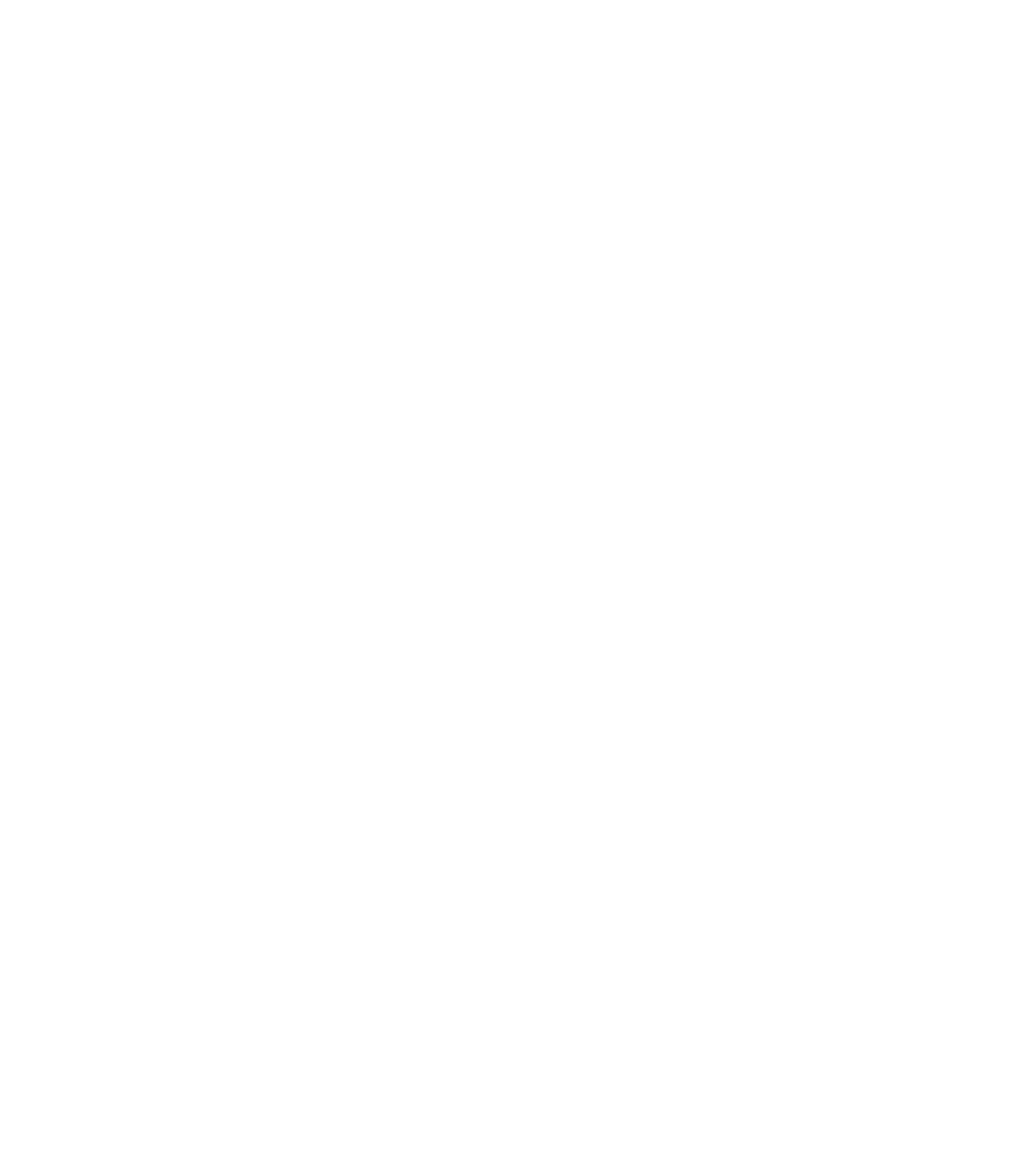
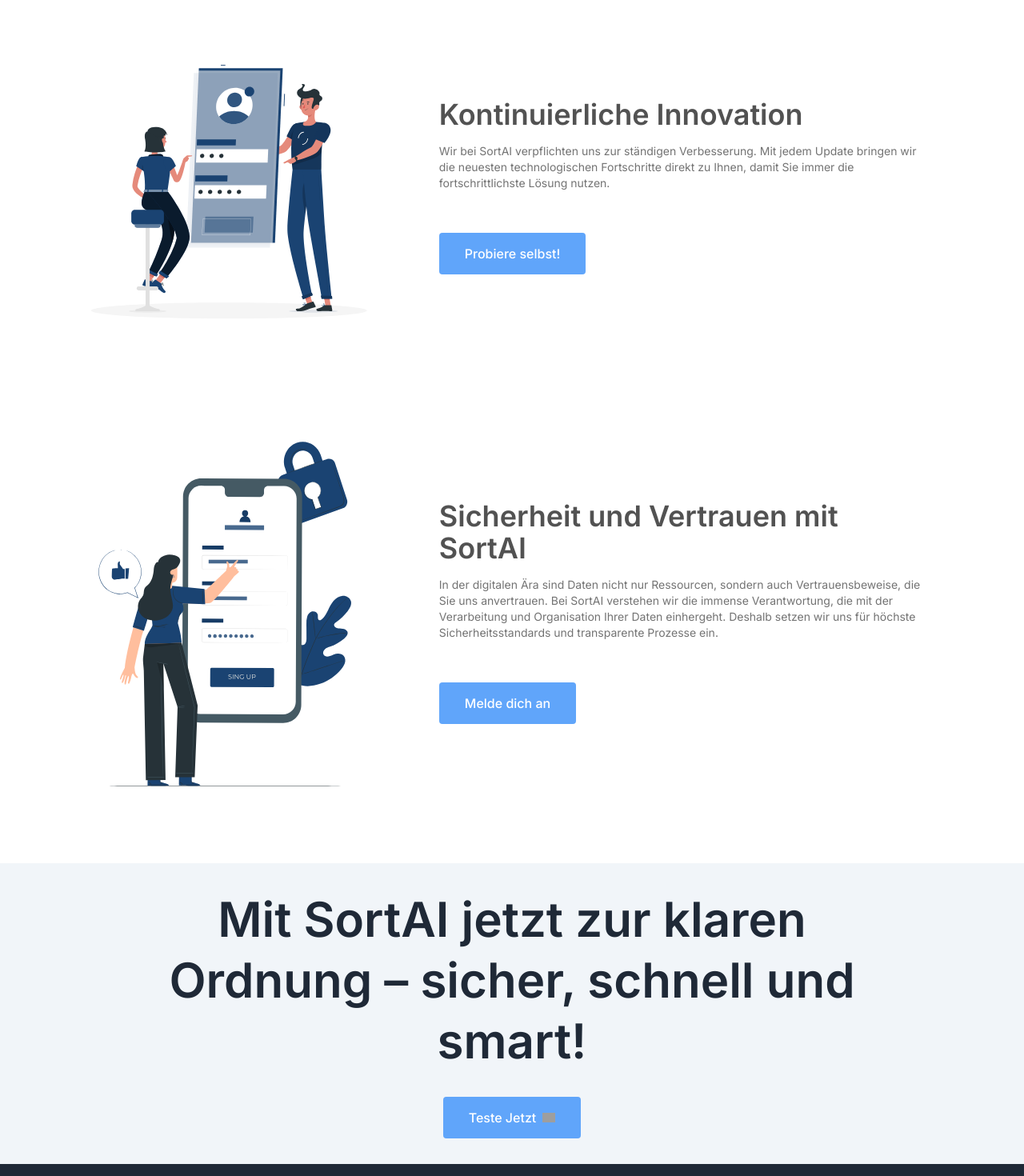
Before and after one commit to martin-beneder/file-sorter, a Next.js app: page / in a window 1280 px wide. Shown: the part 1320-2790 px from the top of the page at 80% size. Before the commit the page ends 1159 px from the top, so only its background shows below. Built offline with nearby package versions, Linux system fonts and the light colour scheme; grey boxes are pictures that could not be loaded.

Commit message:
finsiehd home page

```diff
--- /dev/null
+++ b/src/app/components/body.tsx
@@ -0,0 +1,88 @@
+import Image from "next/image";
+
+export default function Body() {
+    return(
+    <>
+       <header className="justify-center items-stretch flex flex-col py-12">
+        <div className="justify-center items-center flex w-full flex-col mt-32 px-16 max-md:max-w-full max-md:mt-10 max-md:px-5">
+          <div className="w-full max-w-6xl max-md:max-w-full">
+            <div className="gap-5 flex max-md:flex-col max-md:items-stretch max-md:gap-0">
+              <div className="flex flex-col items-stretch w-2/5 max-md:w-full max-md:ml-0">
+                <Image
+                  loading="lazy"
+                  src="/handy.svg"
+                  className="aspect-[1.02] object-contain object-center w-full justify-center items-center overflow-hidden grow max-md:max-w-full max-md:mt-10"
+                  alt="Image 1"
+                  width={400}
+                    height={384}
+                />
+              </div>
+              <div className="flex flex-col items-stretch w-3/5 ml-5 max-md:w-full max-md:ml-0">
+                <div className="flex flex-col my-auto pr-16 items-start max-md:max-w-full max-md:mt-10 max-md:pr-5">
+                  <h1
+                    className="self-stretch text-neutral-600 text-4xl font-semibold leading-10 max-md:max-w-full"
+                    aria-label="Kontinuierliche Innovation"
+                  >
+                    Kontinuierliche Innovation
+                  </h1>
+                  <div
+                    className="self-stretch text-neutral-500 text-sm leading-5 mt-4 max-md:max-w-full"
+                    aria-label="Beschreibung"
+                  >
+                    Wir bei SortAI verpflichten uns zur ständigen Verbesserung. Mit jedem Update bringen wir die neuesten technologischen Fortschritte direkt zu Ihnen, damit Sie immer die fortschrittlichste Lösung nutzen. <br /><br />
+                  </div>
+                  <a
+                    href="#"
+                    className="text-white text-center text-base font-medium leading-6 whitespace-nowrap justify-center items-stretch rounded bg-blue-400 mt-8 px-8 py-3.5 max-md:px-5"
+                    aria-label="Probiere selbst!"
+                  >
+                    Probiere selbst!
+                  </a>
+                </div>
+              </div>
+            </div>
+          </div>
+        </div>
+      </header>
+      <section className="justify-center items-center flex w-full flex-col mt-12 mb-24 px-16 max-md:max-w-full max-md:my-10 max-md:px-5">
+        <div className="w-full max-w-6xl max-md:max-w-full">
+          <div className="gap-5 flex max-md:flex-col max-md:items-stretch max-md:gap-0">
+            <div className="flex flex-col items-stretch w-2/5 max-md:w-full max-md:ml-0">
+              <Image
+                loading="lazy"
+                src="/secure-handy.svg"
+                className="aspect-[1.02] object-contain object-center w-full overflow-hidden grow max-md:max-w-full max-md:mt-10"
+                alt="Image 2"
+                width={400}
+                height={384}
+              />
+            </div>
+            <div className="flex flex-col items-stretch w-3/5 ml-5 max-md:w-full max-md:ml-0">
+              <div className="flex flex-col my-auto pr-16 items-start max-md:max-w-full max-md:mt-10 max-md:pr-5">
+                <h1
+                  className="self-stretch text-neutral-600 text-4xl font-semibold leading-10 max-md:max-w-full"
+                  aria-label="Sicherheit und Vertrauen mit SortAI"
+                >
+                  Sicherheit und Vertrauen mit SortAI
+                </h1>
+                <div
+                  className="self-stretch text-neutral-500 text-sm leading-5 mt-4 max-md:max-w-full"
+                  aria-label="Beschreibung"
+                >
+                  In der digitalen Ära sind Daten nicht nur Ressourcen, sondern auch Vertrauensbeweise, die Sie uns anvertrauen. Bei SortAI verstehen wir die immense Verantwortung, die mit der Verarbeitung und Organisation Ihrer Daten einhergeht. Deshalb setzen wir uns für höchste Sicherheitsstandards und transparente Prozesse ein. <br /><br />
+                </div>
+                <a
+                  href="#"
+                  className="text-white text-center text-base font-medium leading-6 whitespace-nowrap justify-center items-stretch rounded bg-blue-400 mt-8 px-8 py-3.5 max-md:px-5"
+                  aria-label="Melde dich an"
+                >
+                  Melde dich an
+                </a>
+              </div>
+            </div>
+          </div>
+        </div>
+      </section>
+    </>
+  );
+}
--- /dev/null
+++ b/src/app/components/footer.tsx
@@ -0,0 +1,78 @@
+import Image from "next/image";
+export default function Footer() {
+return(
+
+    <div className="items-stretch flex flex-col ">
+      <header className="items-center bg-slate-100 flex w-full flex-col justify-center px-16 py-8 max-md:max-w-full max-md:px-5">
+        <div className="flex w-[887px] max-w-full flex-col items-stretch">
+          <h1 className="text-gray-800 text-center text-6xl font-semibold leading-[76px] max-md:max-w-full max-md:text-4xl max-md:leading-[52px]">
+            Mit SortAI jetzt zur klaren Ordnung – sicher, schnell und smart!
+          </h1>
+          <div className="justify-center items-stretch rounded bg-blue-400 self-center flex gap-2 mt-8 px-8 py-3.5 max-md:px-5">
+            <a href="#" className="text-white text-center text-base font-medium leading-6 grow whitespace-nowrap">
+              Teste Jetzt
+            </a>
+            <Image
+              src="https://cdn.builder.io/api/v1/image/assets/TEMP/66ea9aeb1a4a0a9affb34a0b08a82001f531fb388777b5f44306c941749b66a9?apiKey=66dfc47dff124ae099f0affe8343122c&"
+              className="aspect-square object-contain object-center w-4 justify-center items-center overflow-hidden self-center shrink-0 max-w-full my-auto"
+              alt=""
+              width={4}
+              height={4}
+            />
+          </div>
+        </div>
+      </header>
+      <section className="items-center bg-gray-800 flex w-full flex-col justify-center px-16 py-12 max-md:max-w-full max-md:px-5">
+        <form className="w-full max-w-[1110px] my-3.5 max-md:max-w-full">
+          <div className="gap-5 flex max-md:flex-col max-md:items-stretch max-md:gap-0">
+            <div className="flex flex-col items-stretch w-[37%] max-md:w-full max-md:ml-0">
+              <div className="items-stretch flex grow flex-col max-md:mt-10">
+                <div className="items-stretch flex justify-between gap-2.5 pr-20 max-md:pr-5">
+
+                  <Image
+                    src="/logo.svg"
+                    className="aspect-[5.31] object-contain object-center w-full fill-white overflow-hidden self-center shrink-0 max-w-full my-auto"
+                    alt="Sort AI Logo"
+                    width={200}
+                    height={200}
+                  />
+                </div>
+                <div className="text-slate-100 text-sm leading-5 whitespace-nowrap mt-10">
+                  Copyright © 2024 SortAI
+                </div>
+                <div className="text-slate-100 text-sm leading-5 whitespace-nowrap mt-2">All rights reserved</div>
+
+              </div>
+            </div>
+            <div className="flex flex-col items-stretch w-[63%] ml-5 max-md:w-full max-md:ml-0">
+              <div className="max-md:max-w-full max-md:mt-10">
+                <div className="gap-5 flex max-md:flex-col max-md:items-stretch max-md:gap-0">
+                  <div className="flex flex-col items-stretch w-[28%] max-md:w-full max-md:ml-0">
+                    <div className="items-stretch flex grow flex-col max-md:mt-8">
+                      <div className="text-white text-xl font-semibold leading-7 whitespace-nowrap">SortAI</div>
+                      <div className="text-slate-100 text-sm leading-5 whitespace-nowrap mt-6">Über us</div>
+                      <div className="text-slate-100 text-sm leading-5 whitespace-nowrap mt-3">Contact us</div>
+                      <div className="text-slate-100 text-sm leading-5 whitespace-nowrap mt-3">Pricing</div>
+                    </div>
+                  </div>
+                  <div className="flex flex-col items-stretch w-[28%] ml-5 max-md:w-full max-md:ml-0">
+                    <div className="items-stretch flex flex-col max-md:mt-8">
+                      <div className="text-white text-xl font-semibold leading-7 whitespace-nowrap">Support</div>
+                      <div className="text-slate-100 text-sm leading-5 whitespace-nowrap mt-6">Terms of service</div>
+                      <div className="text-slate-100 text-sm leading-5 whitespace-nowrap mt-3">Privacy policy</div>
+                    </div>
+                  </div>
+                  <div className="flex flex-col items-stretch w-[44%] ml-5 max-md:w-full max-md:ml-0">
+                    <div className="items-stretch flex flex-col max-md:mt-8">
+
+                    </div>
+                  </div>
+                </div>
+              </div>
+            </div>
+          </div>
+        </form>
+      </section>
+    </div>
+  );
+}
--- a/src/app/components/home.tsx
+++ b/src/app/components/home.tsx
@@ -9,7 +9,7 @@
         <div className="gap-5 flex max-md:flex-col max-md:items-stretch max-md:gap-0">
           <div className="flex flex-col items-stretch w-[63%] max-md:w-full max-md:ml-0">
             <div className="flex flex-col my-auto items-start max-md:max-w-full max-md:mt-10">
-              <div className="self-stretch text-blue-400 text-6xl font-semibold leading-[76px] max-md:max-w-full max-md:text-4xl max-md:leading-[52px]">
+              <div className="self-stretch text-black text-6xl font-semibold leading-[76px] max-md:max-w-full max-md:text-4xl max-md:leading-[52px]">
                 Wo Ordnung auf{" "}
                 <span className="text-blue-400">Intelligenz trifft</span>
               </div>
--- a/src/app/page.tsx
+++ b/src/app/page.tsx
@@ -1,12 +1,16 @@
 import Image from 'next/image'
 import NavBar from '@/app/components/navbar'
 import Home from '@/app/components/home'
+import Body from '@/app/components/body'
+import Footer from '@/app/components/footer'
 
 export default function App() {
   return (
     <div>
       <NavBar />
       <Home />
+      <Body />
+      <Footer />
     </div>
   )
 }
```
Also changed, not shown: public/handy.svg (added), public/secure-handy.svg (added).
